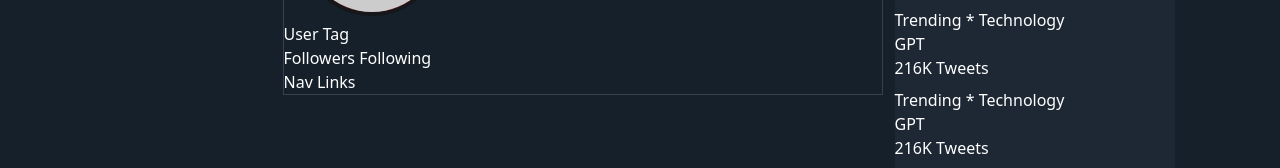
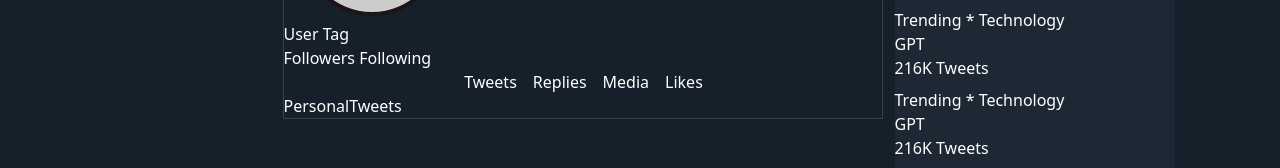
Before and after one commit to R-Teodor/twitter-clone, a React (Vite) app in the folder client/: page /1 in a window 1280 px wide. Shown: the part 320-488 px from the top of the page. Built offline with nearby package versions, Linux system fonts and the light colour scheme; no server answers.

Commit message:
Refactoring Pages and Components folder

```diff
--- a/client/src/App.tsx
+++ b/client/src/App.tsx
@@ -1,15 +1,21 @@
 import Dashboard from './pages/Dashboard'
-import Home from './components/Home'
+import Home from './pages/Home'
 
 import { BrowserRouter, Routes, Route, Link } from 'react-router-dom'
-import Explore from './components/Explore'
+import Explore from './pages/Explore'
 import Notifications from './components/Notifications'
 import Messages from './components/Messages'
 import Bookmarks from './components/Bookmarks'
 import TwitterBlue from './components/TwitterBlue'
-import Profile from './components/Profile'
+import Profile from './pages/Profile'
 import Register from './pages/Register'
 import ProtectedRoute from './components/ProtectedRoute'
+import {
+  PersonalTweets,
+  Replies,
+  Media,
+  Likes,
+} from './components/ProfileContent'
 
 function App() {
   return (
@@ -60,9 +66,14 @@ function App() {
                   <Profile />
                 </ProtectedRoute>
               }
-            />
+            ></Route>
 
-            <Route path='/:userTag' element={<Profile />} />
+            <Route path='/:userTag' element={<Profile />}>
+              <Route index element={<PersonalTweets />} />
+              <Route path='with_replies' element={<Replies />} />
+              <Route path='media' element={<Media />} />
+              <Route path='likes' element={<Likes />} />
+            </Route>
           </Route>
           <Route path='/login' element={<Register />} />
           <Route
--- /dev/null
+++ b/client/src/components/ProfileContent/Likes.tsx
@@ -0,0 +1,4 @@
+const Likes = () => {
+  return <div>Likes</div>
+}
+export default Likes
--- /dev/null
+++ b/client/src/components/ProfileContent/Media.tsx
@@ -0,0 +1,4 @@
+const Media = () => {
+  return <div>Media</div>
+}
+export default Media
--- /dev/null
+++ b/client/src/components/ProfileContent/PersonalTweets.tsx
@@ -0,0 +1,14 @@
+import { getTweets } from '../../features/tweets/tweetSlice'
+import { useDispatch } from 'react-redux'
+import { useEffect } from 'react'
+import { AppDispatch } from '../../app/store'
+
+const PersonalTweets = () => {
+  const dispatch = useDispatch<AppDispatch>()
+
+  useEffect(() => {
+    dispatch(getTweets())
+  }, [dispatch])
+  return <div>PersonalTweets</div>
+}
+export default PersonalTweets
--- /dev/null
+++ b/client/src/components/ProfileContent/Replies.tsx
@@ -0,0 +1,4 @@
+const Replies = () => {
+  return <div>Replies</div>
+}
+export default Replies
--- /dev/null
+++ b/client/src/components/ProfileContent/index.ts
@@ -0,0 +1,6 @@
+import Likes from './Likes'
+import Media from './Media'
+import PersonalTweets from './PersonalTweets'
+import Replies from './Replies'
+
+export { Likes, Media, PersonalTweets, Replies }
--- a/client/src/features/tweets/tweetSlice.ts
+++ b/client/src/features/tweets/tweetSlice.ts
@@ -2,6 +2,7 @@ import { createSlice, createAsyncThunk } from '@reduxjs/toolkit'
 import type { PayloadAction } from '@reduxjs/toolkit'
 import { AppDispatch, RootState } from '../../app/store'
 import { AuthState } from '../user/authSlice'
+import axios from 'axios'
 
 export interface ThreadObject {
   author: string
@@ -78,16 +79,38 @@ export const createTweetThread = createAsyncThunk<
   }
 })
 
+export const getTweets = createAsyncThunk<
+  Returned[],
+  undefined,
+  {
+    dispatch: AppDispatch
+    state: RootState
+  }
+>('tweet/getAll', async (_, thunkAPI) => {
+  const userId = thunkAPI.getState().auth._id
+  const { data } = await axios.get(
+    'http://localhost:4000/api/v1/tweet/getThreads',
+    { withCredentials: true }
+  )
+  console.log(data)
+  const array = data as Returned[]
+  return array
+})
+
 export const tweetSlice = createSlice({
   name: 'tweet',
   initialState,
   reducers: {},
   extraReducers: (builder) => {
-    builder.addCase(createTweetThread.fulfilled, (state, action) => {
-      console.log(action.payload)
+    builder
+      .addCase(createTweetThread.fulfilled, (state, action) => {
+        console.log(action.payload)
 
-      state.personalTweets.push(action.payload.thread)
-    })
+        state.personalTweets.push(action.payload.thread)
+      })
+      .addCase(getTweets.fulfilled, (state, action) => {
+        console.log(action.payload)
+      })
   },
 })
 
--- a/client/src/components/Home.tsx
+++ b/client/src/pages/Home.tsx
@@ -1,6 +1,6 @@
 import { useState } from 'react'
 import { Link } from 'react-router-dom'
-import TweetComponents, { TweetObj } from './TweetComponents'
+import TweetComponents, { TweetObj } from '../components/TweetComponents'
 import { HiGif, HiCalendar, HiPhoto } from 'react-icons/hi2'
 import { HiEmojiHappy, HiChartBar, HiLocationMarker } from 'react-icons/hi'
 import { useDispatch } from 'react-redux'
--- a/client/src/components/Profile.tsx
+++ b/client/src/pages/Profile.tsx
@@ -1,4 +1,4 @@
-import { useParams, useLocation } from 'react-router-dom'
+import { useParams, useLocation, Outlet, NavLink } from 'react-router-dom'
 import { useEffect, useState } from 'react'
 import { useSelector } from 'react-redux'
 import type { User } from '../features/user/authSlice'
@@ -111,10 +111,20 @@ const Profile = () => {
             </p>
           </div>
 
-          <p>Nav Links</p>
+          <div className='flex flex-row gap-4 justify-center'>
+            <NavLink to={''}>Tweets</NavLink>
+            <NavLink to={'with_replies'}>Replies</NavLink>
+            <NavLink to={'media'}>Media</NavLink>
+            <NavLink to={'likes'}>Likes</NavLink>
+          </div>
         </div>
+      </div>
+
+      <div>
+        <Outlet />
       </div>
     </>
   )
 }
+
 export default Profile
```
Also changed, not shown: client/src/pages/Explore.tsx (renamed from client/src/components/Explore.tsx).
